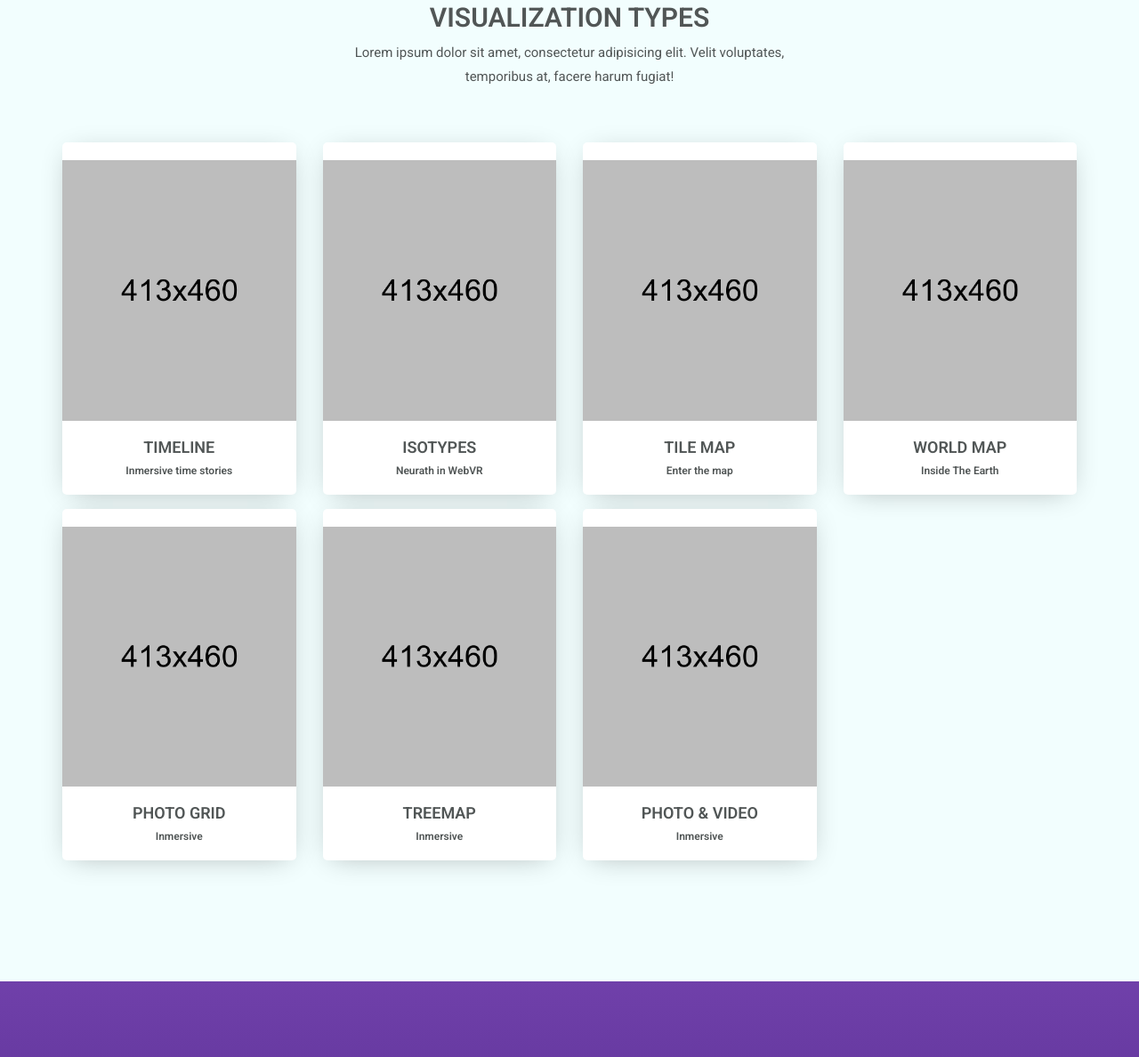
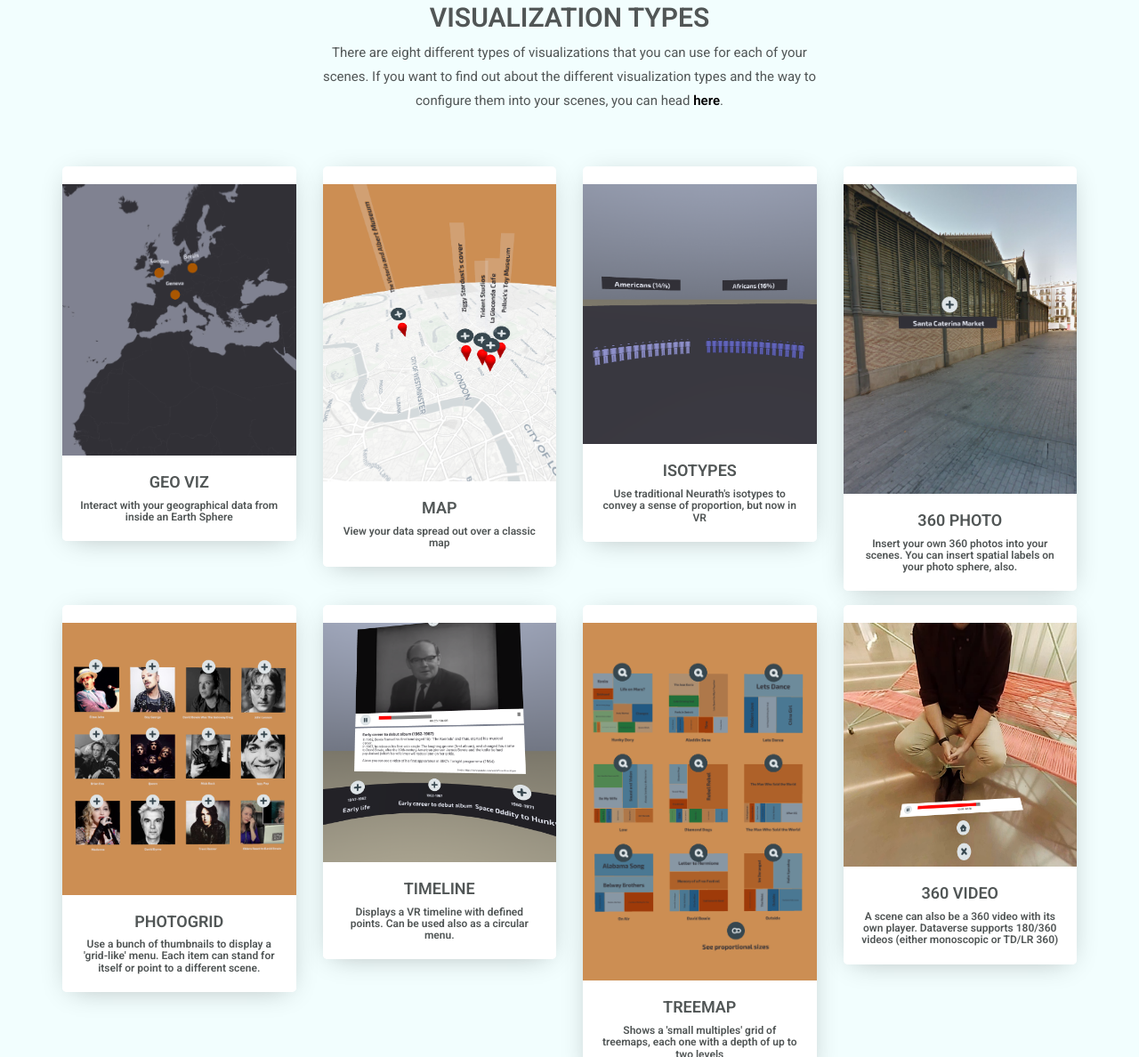
Before and after one commit to hermesite/dataverse-web, a plain HTML site: page index.html in a window 1280 px wide. Shown: the part 1612-2800 px from the top of the page at 89% size. Drawn offline with Linux system fonts and the light colour scheme; no server answers.

Commit message:
viz types

```diff
--- a/sections/hero-page.html
+++ b/sections/hero-page.html
@@ -1,7 +1,7 @@
 <div class="container">
     <div class="row v-center">
         <div class="col-xs-12 col-md-7 header-text">
-            <h2>An open-source tool to generate immersive stories with data</h2>
+            <h2>An open-source tool to generate immersive stories from data</h2>
             <p>Dataverse is an open platform built on top of WebVR technologies that helps you build immersive experiences based on Google Sheets.
                 No coding required. You can split your interactive experience into scenes ('tabs' in the spreadsheet) that link to each other. For
                 each scene you can choose from the several <a href="">visualization types</a> available, including maps, treemaps, timelines and of course,
--- a/sections/visualization-types-page.html
+++ b/sections/visualization-types-page.html
@@ -3,95 +3,125 @@
         <div class="col-xs-12 col-sm-6 col-sm-offset-3 text-center">
             <div class="page-title">
                 <h2>Visualization Types</h2>
-                <p>Lorem ipsum dolor sit amet, consectetur adipisicing elit. Velit voluptates, temporibus at, facere harum fugiat!</p>
+                <p>There are eight different types of visualizations that you can use for each of your scenes. If you want to find out about the different visualization types and the way to configure them into your scenes, you can head <a href="">here</a>.</p>
             </div>
         </div>
     </div>
     <div class="row">
+
         <div class="col-xs-12 col-sm-6 col-md-3">
             <div class="single-team">
                 <div class="team-photo">
-                    <img src="images/team-section-1.png" alt="">
+                    <img src="images/types/geo_viz.png" alt="">
                 </div>
-                <h4>Timeline</h4>
-                <h6>Inmersive time stories</h6>
+                <h4>Geo Viz</h4>
+                <h6>Interact with your geographical data from inside an Earth Sphere</h6>
                 <div class="social-menu">
-                    <a href="#">Visit example</a>
+                    <a href="#">WebVR example</a></br>
+                    <a href="#">Example configuration</a>
                 </div>
-
             </div>
         </div>
+
         <div class="col-xs-12 col-sm-6 col-md-3">
             <div class="single-team">
                 <div class="team-photo">
-                    <img src="images/team-section-2.png" alt="">
+                    <img src="images/types/map_viz.png" alt="">
                 </div>
-                <h4>Isotypes</h4>
-                <h6>Neurath in WebVR</h6>
+                <h4>Map</h4>
+                <h6>View your data spread out over a classic map</h6>
                 <div class="social-menu">
-                    <a href="#">Visit example</a>
+                    <a href="#">WebVR example</a></br>
+                    <a href="#">Example configuration</a>
                 </div>
             </div>
         </div>
+
         <div class="col-xs-12 col-sm-6 col-md-3">
             <div class="single-team">
                 <div class="team-photo">
-                    <img src="images/team-section-3.png" alt="">
+                    <img src="images/types/isotypes_viz.png" alt="">
                 </div>
-                <h4>Tile map</h4>
-                <h6>Enter the map</h6>
+                <h4>Isotypes</h4>
+                <h6>Use traditional Neurath's isotypes to convey a sense of proportion, but now in VR</h6>
                 <div class="social-menu">
-                    <a href="#">Visit example</a>
+                    <a href="#">WebVR example</a></br>
+                    <a href="#">Example configuration</a>
                 </div>
             </div>
         </div>
+
+
         <div class="col-xs-12 col-sm-6 col-md-3">
             <div class="single-team">
                 <div class="team-photo">
-                    <img src="images/team-section-4.png" alt="">
+                    <img src="images/types/photo_viz.png" alt="">
                 </div>
-                <h4>World map</h4>
-                <h6>Inside The Earth</h6>
+                <h4>360 photo</h4>
+                <h6>Insert your own 360 photos into your scenes. You can insert spatial labels on your photo sphere, also.</h6>
                 <div class="social-menu">
-                    <a href="#">Visit example</a>
+                    <a href="#">WebVR example</a></br>
+                    <a href="#">Example configuration</a>
                 </div>
             </div>
         </div>
+
         <div class="col-xs-12 col-sm-6 col-md-3">
             <div class="single-team">
                 <div class="team-photo">
-                    <img src="images/team-section-4.png" alt="">
+                    <img src="images/types/photogrid_viz.png" alt="">
                 </div>
-                <h4>Photo Grid</h4>
-                <h6>Inmersive</h6>
+                <h4>Photogrid</h4>
+                <h6>Use a bunch of thumbnails to display a 'grid-like' menu. Each item can stand for itself or point to a different scene.</h6>
                 <div class="social-menu">
-                    <a href="#">Visit example</a>
+                    <a href="#">WebVR example</a></br>
+                    <a href="#">Example configuration</a>
                 </div>
             </div>
         </div>
+
         <div class="col-xs-12 col-sm-6 col-md-3">
             <div class="single-team">
                 <div class="team-photo">
-                    <img src="images/team-section-4.png" alt="">
+                    <img src="images/types/timeline_viz.png" alt="">
                 </div>
-                <h4>Treemap</h4>
-                <h6>Inmersive</h6>
+                <h4>Timeline</h4>
+                <h6>Displays a VR timeline with defined points. Can be used also as a circular menu.</h6>
                 <div class="social-menu">
-                    <a href="#">Visit example</a>
+                    <a href="#">WebVR example</a></br>
+                    <a href="#">Example configuration</a>
                 </div>
             </div>
         </div>
+
         <div class="col-xs-12 col-sm-6 col-md-3">
             <div class="single-team">
                 <div class="team-photo">
-                    <img src="images/team-section-4.png" alt="">
+                    <img src="images/types/treemap_viz.png" alt="">
                 </div>
-                <h4>Photo & Video</h4>
-                <h6>Inmersive</h6>
+                <h4>Treemap</h4>
+                <h6>Shows a 'small multiples' grid of treemaps, each one with a depth of up to two levels</h6>
                 <div class="social-menu">
-                    <a href="#">Visit example</a>
+                    <a href="#">WebVR example</a></br>
+                    <a href="#">Example configuration</a>
                 </div>
             </div>
         </div>
+
+        <div class="col-xs-12 col-sm-6 col-md-3">
+            <div class="single-team">
+                <div class="team-photo">
+                    <img src="images/types/video_viz.png" alt="">
+                </div>
+                <h4>360 Video</h4>
+                <h6>A scene can also be a 360 video with its own player. Dataverse supports 180/360 videos (either monoscopic or TD/LR 360)</h6>
+                <div class="social-menu">
+                    <a href="#">WebVR example</a></br>
+                    <a href="#">Example configuration</a>
+                </div>
+            </div>
+        </div>
+
+
     </div>
 </div>
--- a/style.css
+++ b/style.css
@@ -276,6 +276,10 @@ p a{
 
 p a:hover{
     color: #cccccc!important;
+}
+
+.gray-bg p a{
+    color: black!important;
 }
 
 
@@ -609,7 +613,7 @@ p a:hover{
 }
 
 .single-team h6 {
-    margin-bottom: 20px;
+    margin: 0 20px 20px 20px;
 }
 
 .single-team .social-menu {
@@ -621,10 +625,23 @@ p a:hover{
     width: 100%;
     padding: 23px 10px;
     background-color: #ffffff;
+    font-family: Roboto;
+    font-size: 12px;
+    font-weight: 600;
+    color: #515656!important;
 }
 
 .single-team:hover .social-menu {
     bottom: 0;
+}
+
+
+.social-menu a{
+    color: #515656!important;
+}
+
+.social-menu a:hover{
+    color:#482583!important;
 }
 
 /***
```
Also changed, not shown: images/types/geo_viz.png (added), images/types/isotypes_viz.png (added), images/types/map_viz.png (added), images/types/photo_viz.png (added), images/types/photogrid_viz.png (added), images/types/timeline_viz.png (added), images/types/treemap_viz.png (added), images/types/video_viz.png (added).
